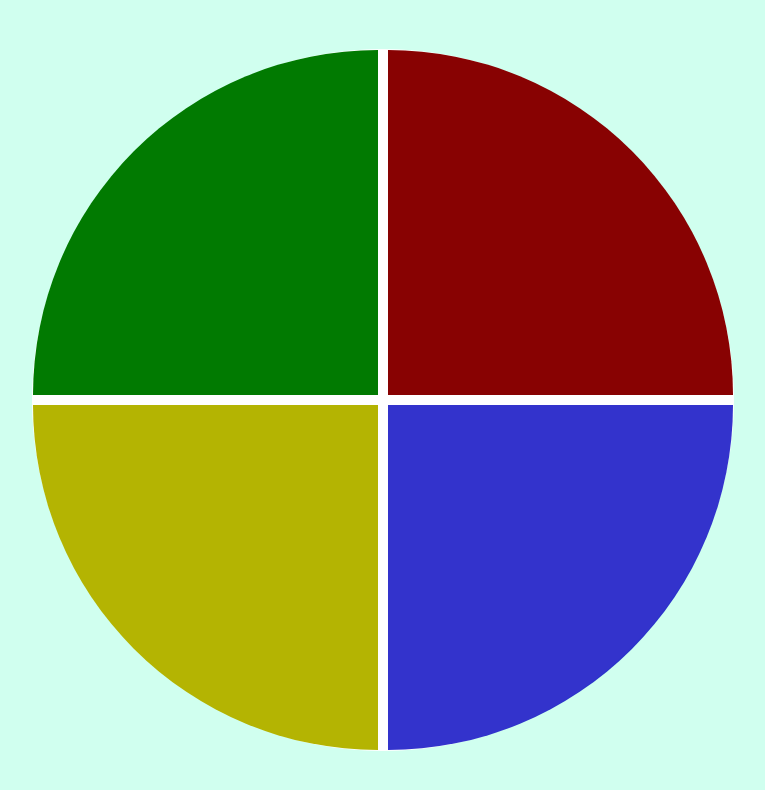
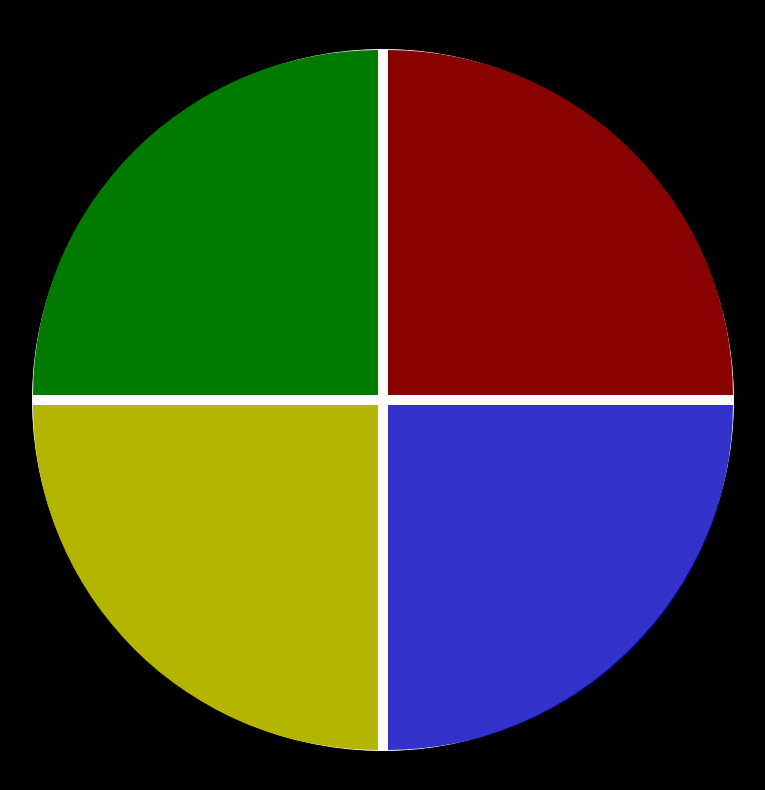
Before and after one commit to yuanpww/jogo-genesis-dio, a plain HTML site: page index.html in a window 1280 px wide. Shown: the whole page, without its empty margins (257-1022 px from the left). Drawn offline with Linux system fonts and the light colour scheme.

Commit message:
Update style.css

```diff
--- a/style.css
+++ b/style.css
@@ -1,6 +1,6 @@
 body {
     margin: 0;
-    background-color: rgb(208, 255, 239);
+    background-color: rgb(0, 0, 0);
 }
 
 .main-game {
```
